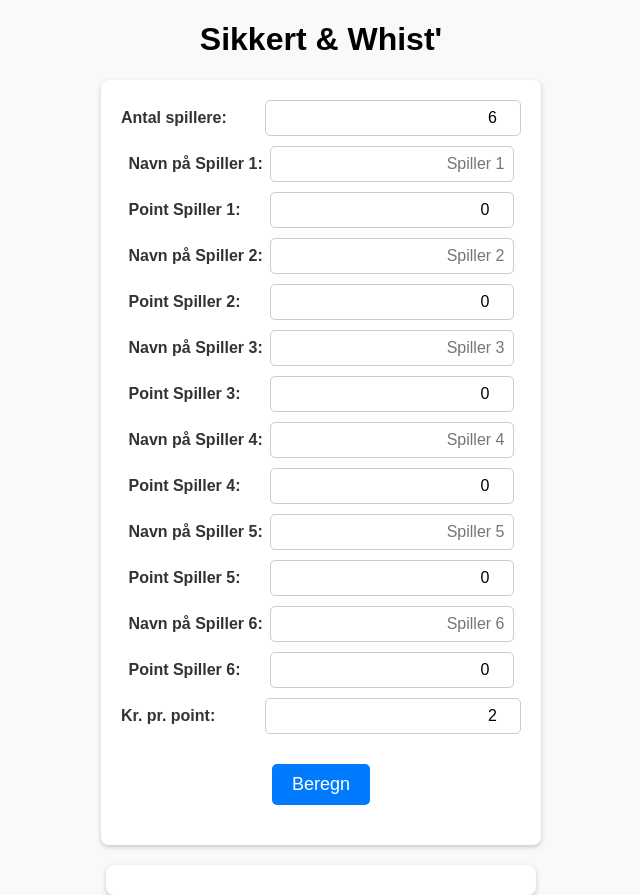
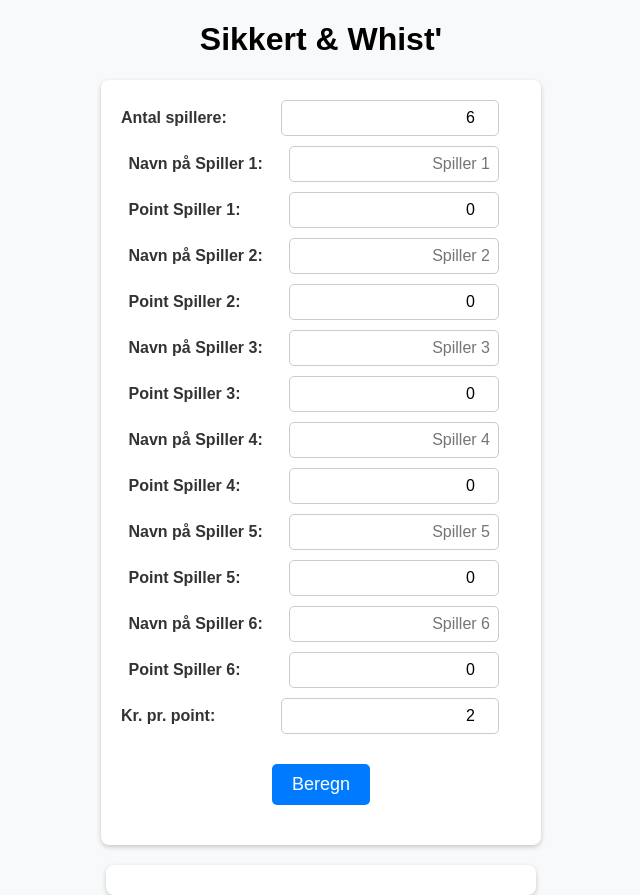
Before and after one commit to oerwood/whist, a Flask app: page / in a window 1280 px wide. Shown: the whole page, without its empty margins (319-959 px from the left). Run offline with Flask 3, Linux system fonts and the light colour scheme.

Commit message:
Update style.css

```diff
--- a/static/style.css
+++ b/static/style.css
@@ -40,7 +40,7 @@ label {
 
 /* Inputfelter justeret til højre og gjort mindre */
 input {
-    width: 66%; /* Mindre bredde: 2/3 af den oprindelige størrelse */
+    width: 50%; /* Mindre bredde: 50% af den oprindelige størrelse */
     padding: 8px;
     border: 1px solid #ccc;
     border-radius: 5px;
```
